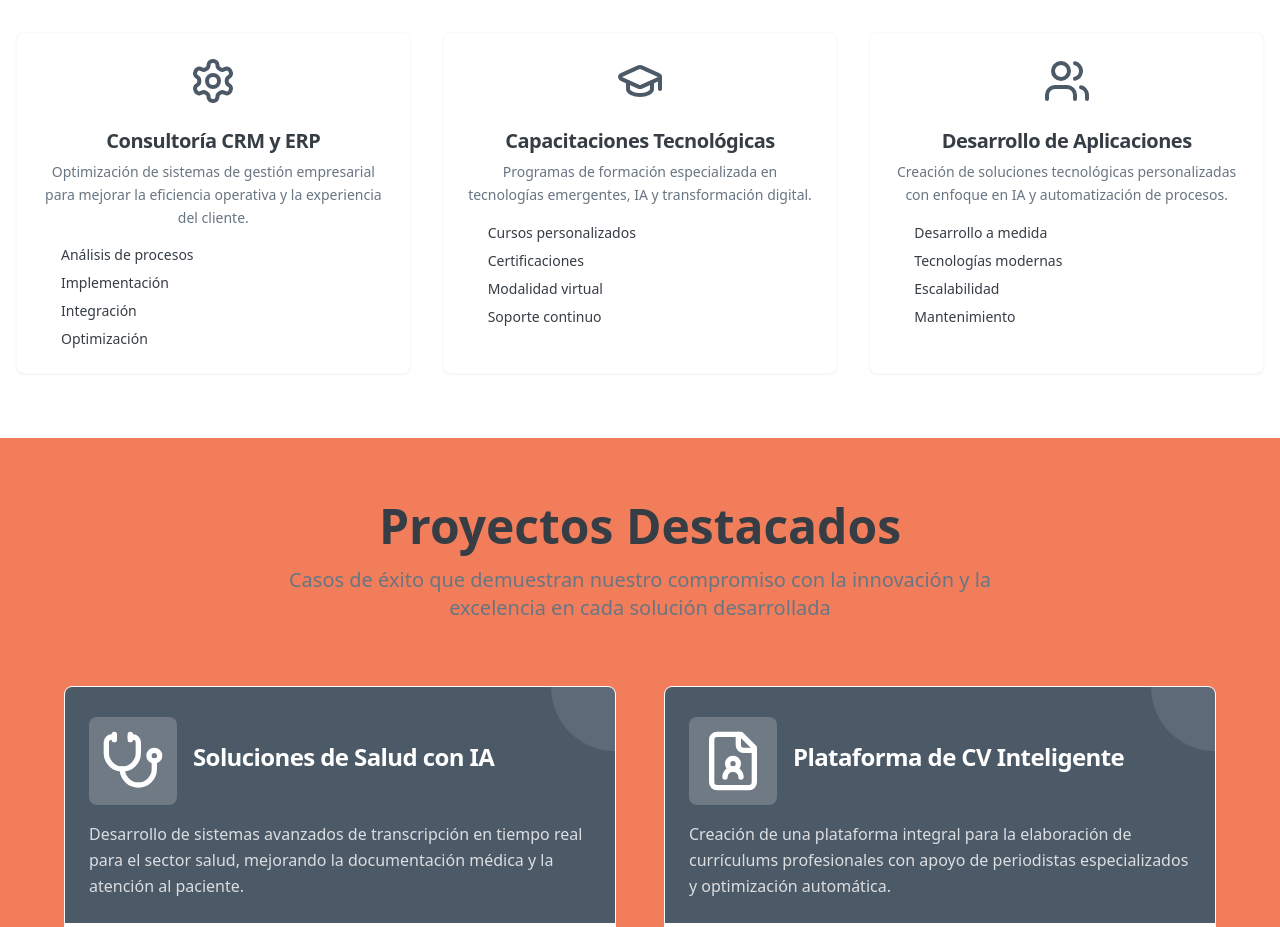
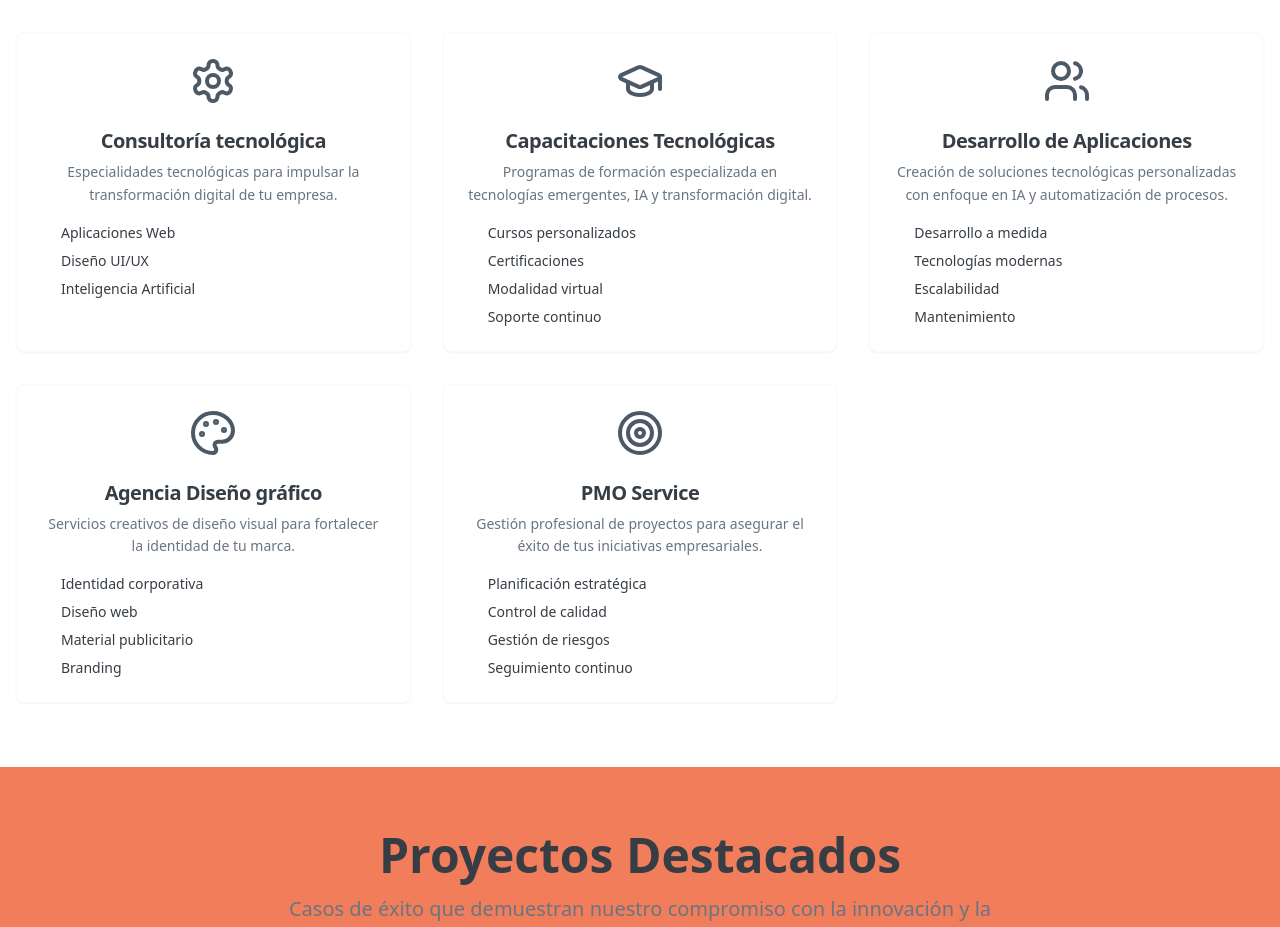
Before and after one commit to AloyTec/Web_aloytech, a React (Vite) app: page / in a window 1280 px wide. Shown: the part 840-1767 px from the top of the page. Built offline with nearby package versions, Linux system fonts and the light colour scheme.

Commit message:
Update services section
Modify service titles and descriptions, and add new services to the section.

```diff
--- a/src/components/Services.tsx
+++ b/src/components/Services.tsx
@@ -1,13 +1,13 @@
 import { Card, CardContent, CardDescription, CardHeader, CardTitle } from "@/components/ui/card";
-import { Settings, GraduationCap, Users } from "lucide-react";
+import { Settings, GraduationCap, Users, Palette, Target } from "lucide-react";
 
 export const Services = () => {
   const services = [
     {
       icon: <Settings className="w-12 h-12 text-primary" />,
-      title: "Consultoría CRM y ERP",
-      description: "Optimización de sistemas de gestión empresarial para mejorar la eficiencia operativa y la experiencia del cliente.",
-      features: ["Análisis de procesos", "Implementación", "Integración", "Optimización"]
+      title: "Consultoría tecnológica",
+      description: "Especialidades tecnológicas para impulsar la transformación digital de tu empresa.",
+      features: ["Aplicaciones Web", "Diseño UI/UX", "Inteligencia Artificial"]
     },
     {
       icon: <GraduationCap className="w-12 h-12 text-primary" />,
@@ -20,6 +20,18 @@ export const Services = () => {
       title: "Desarrollo de Aplicaciones",
       description: "Creación de soluciones tecnológicas personalizadas con enfoque en IA y automatización de procesos.",
       features: ["Desarrollo a medida", "Tecnologías modernas", "Escalabilidad", "Mantenimiento"]
+    },
+    {
+      icon: <Palette className="w-12 h-12 text-primary" />,
+      title: "Agencia Diseño gráfico",
+      description: "Servicios creativos de diseño visual para fortalecer la identidad de tu marca.",
+      features: ["Identidad corporativa", "Diseño web", "Material publicitario", "Branding"]
+    },
+    {
+      icon: <Target className="w-12 h-12 text-primary" />,
+      title: "PMO Service",
+      description: "Gestión profesional de proyectos para asegurar el éxito de tus iniciativas empresariales.",
+      features: ["Planificación estratégica", "Control de calidad", "Gestión de riesgos", "Seguimiento continuo"]
     }
   ];
 
```
